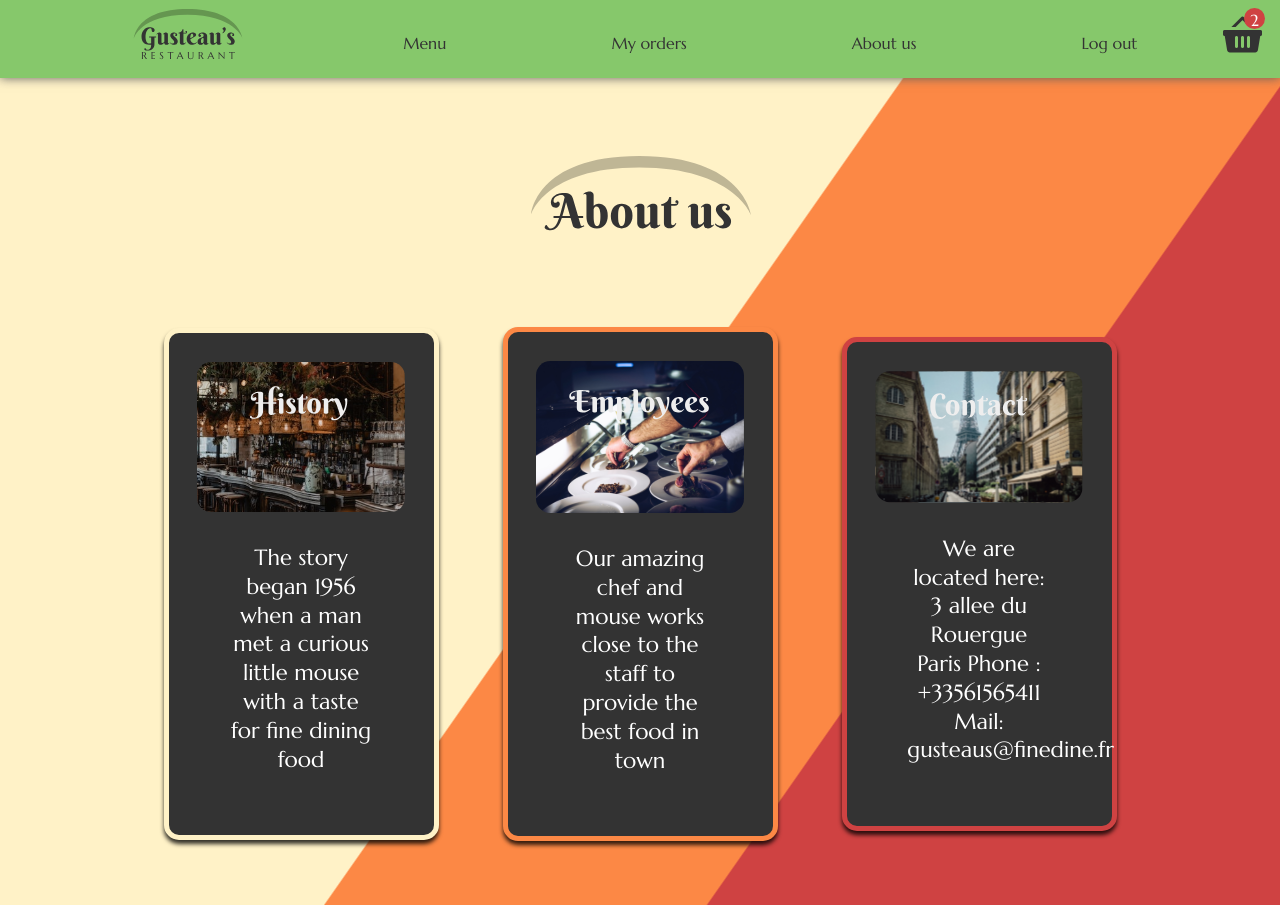
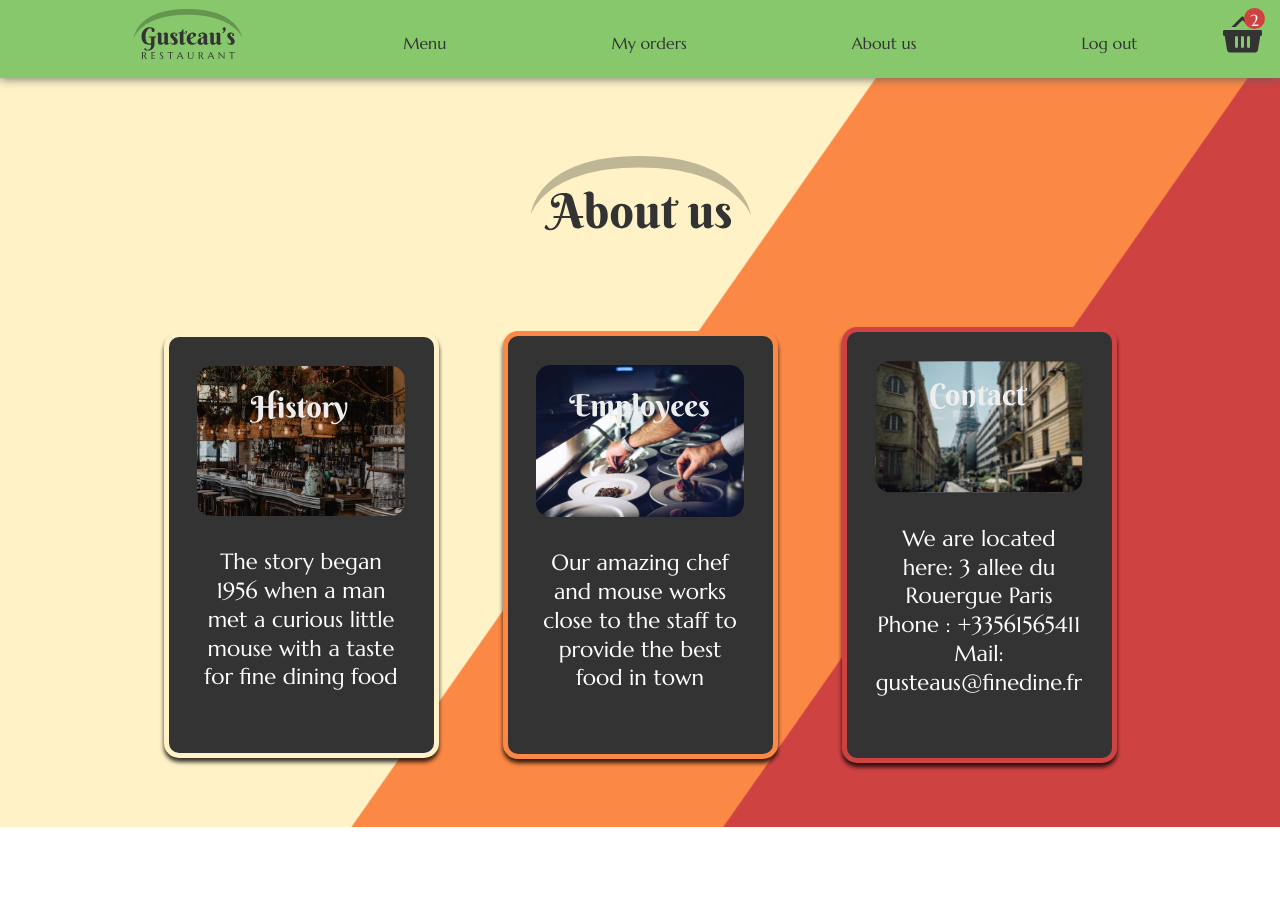
Before and after one commit to folkuni-f21-fullstack/take-away-fire-sheriffs, a React (Vite) app: page /about in a window 1280 px wide. After the commit the page ends 827 px from the top, so only its background shows below. Built offline with nearby package versions, Linux system fonts and the light colour scheme.

Commit message:
updates on about padding and close btn

```diff
--- a/src/Views/User/About.scss
+++ b/src/Views/User/About.scss
@@ -44,7 +44,9 @@
 }
 
 .info-h3 {
-    padding: 2rem;
+    //padding: 2rem;
+    padding-top: 2rem;
+    padding-bottom: 2rem;
     font-size: 22px;
     font-weight: 400;
     line-height: 1.8rem;
--- a/src/components/overlays/UserEditOrder.scss
+++ b/src/components/overlays/UserEditOrder.scss
@@ -12,13 +12,15 @@
   border-radius: 15px;
   padding: 1rem;
   margin: 2rem;
+  position: relative;
 }
 
 .user-close-btn {
-  margin-left: 90%;
+  @include base.close-button;
 }
 .cart-title {
   margin-bottom: 2rem;
+  margin-top: 2rem;
 }
 /* Order Details, Dishes and Prices */
 .edit-card-info {
```
